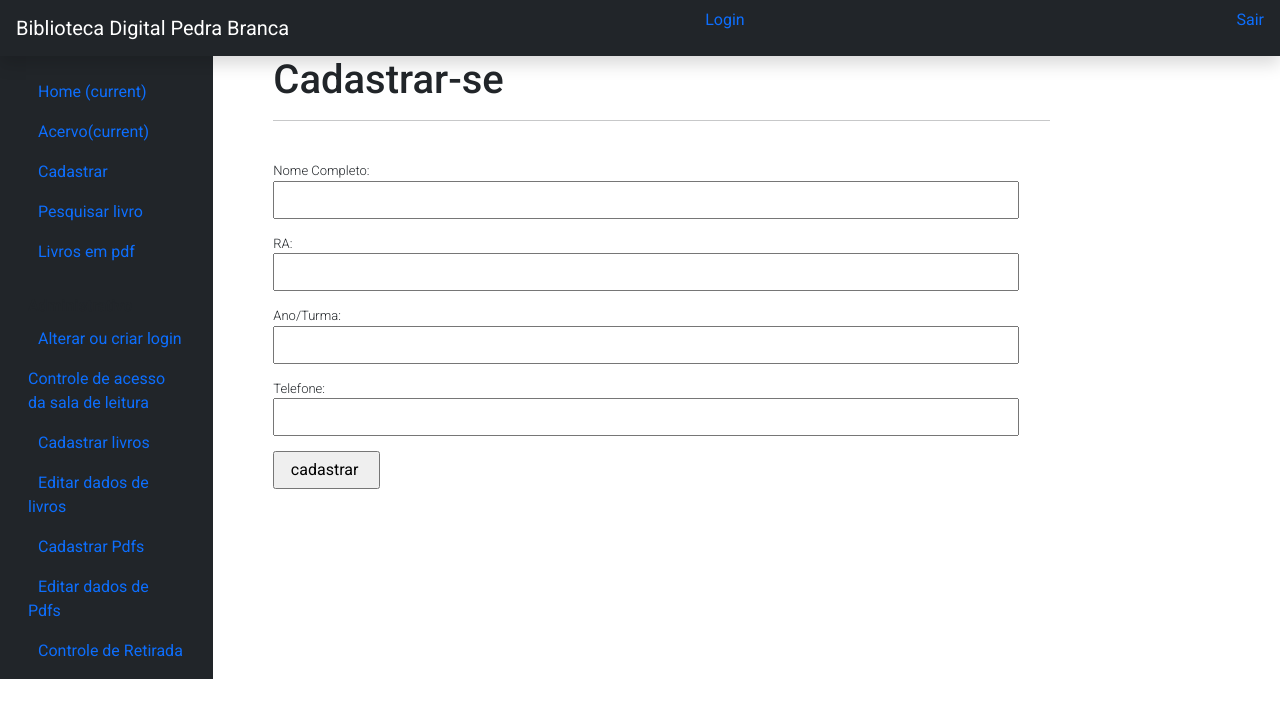
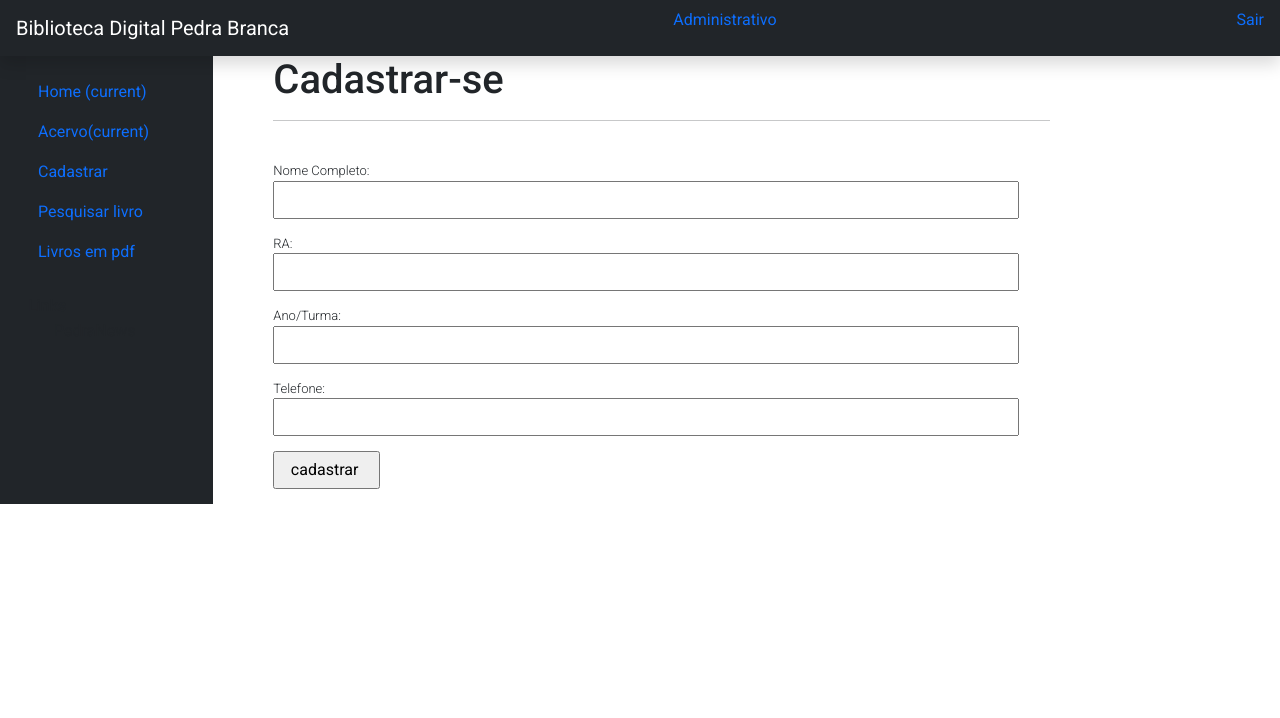
Before and after one commit to Jose-Benedito/beneblog_ci, a CodeIgniter app: page /database/index.php/paginas/cadastro_users in a window 1280 px wide. Shown: the top 718 px of the page. Run offline with CodeIgniter, Linux system fonts and the light colour scheme; some libraries are stand-ins or nearby versions.

Commit message:
Alteração de rotas e menus.

```diff
--- a/application/config/routes.php
+++ b/application/config/routes.php
@@ -41,3 +41,4 @@ $route['controle_livros/(:num)'] = 'Paginas/postagem/$1';  // carrega a página
 //carrega a página de login do sistema
 $route['login'] = 'Setup/login';
 $route['painel'] = 'Setup/login';
+$route['admin'] = 'Paginas/admin';
--- a/application/controllers/Paginas.php
+++ b/application/controllers/Paginas.php
@@ -21,6 +21,15 @@ class Paginas extends CI_Controller {
     $dados['desc'] = "Exercício de exemplo do capítulo 5 do livro Codeigniter";
 
         $this->load->view('home', $dados);
+
+    }
+    public function admin()
+    {
+        $dados['titulo'] = 'BNTH - Setup do sistema';
+        $dados['h2'] = 'Biblioteca Digital Pedra Branca';
+    $dados['desc'] = "Exercício de exemplo do capítulo 5 do livro Codeigniter";
+
+        $this->load->view('admin', $dados);
 
     }
 
--- a/application/controllers/Setup.php
+++ b/application/controllers/Setup.php
@@ -88,7 +88,7 @@ class Setup extends CI_Controller {
                       $this->session->set_userdata('user_email', $this->option->get_options('user_email'));
                       // Fazer o redirect para a home do painel
                      //debug: var_dump($_SESSION);
-                          redirect('setup/alterar' , 'reflesh');
+                          redirect('admin' , 'reflesh');
                 else:
                     //senha incorreta
                     set_msg('<p> Senha incorreta!</p>');
--- a/application/views/admin.php
+++ b/application/views/admin.php
@@ -1,4 +1,4 @@
-<?php $this->load->view('commons/header') ?>
+<?php $this->load->view('painel/header') ?>
 
 
 
--- a/application/views/commons/menu.php
+++ b/application/views/commons/menu.php
@@ -13,7 +13,7 @@
 
 <ul class="navbar-nav-12 ">
   <li class="nav mr-auto">
-    <a class="nav-link " href="<?php echo base_url('index.php/setup/login'); ?>">Login</a>
+    <a class="nav-link " href="<?php echo base_url('index.php/setup/login'); ?>">Administrativo</a>
   </li>
 </ul>
 <ul class="navbar-nav-12 ">
@@ -65,63 +65,22 @@
       </ul>
 
       <h6 class="sidebar-heading d-flex justify-content-between align-items-center px-3 mt-4 mb-1 text-muted">
-        <span>Administrativo</span>
+        <span>Links</span>
         <a class="d-flex align-items-center text-muted" href="#" aria-label="Add a new report">
           <span data-feather="plus-circle"></span>
         </a>
       </h6>
-      <ul class="nav flex-column mb-2">
+      <ul>
 
-        <li class="nav-item">
-          <a class="nav-link" href="<?php echo base_url('index.php/setup/alterar'); ?>">
-            <span data-feather="file-text"></span>
-             <i class="fa-solid fa-pen-to-square" style="padding:5px;" ></i>
-            Alterar ou criar login
+      <li class="nav-item">
+          <a class="nav-link" href="http://pedranews.benethowen.com/">
+            <span data-feather="layers"></span>
+             <i class="fa-solid fa-file-pdf" style="padding:5px;" ></i>PedraNews
           </a>
-        </li>
-        <li class="nav-item">
-          <a class="nav-link" href="<?php echo base_url('index.php/visitantes'); ?>">
-            <span data-feather="file-text"></span>
-           <i class="fa-solid fa-door-open"></i> Controle de acesso da sala de leitura
-          </a>
-        </li>
+      </li>
+      </ul>
 
-        <li class="nav-item">
-          <a class="nav-link" href="<?php echo base_url('index.php/cadastro_livros'); ?>">
-            <span data-feather="shopping-cart"></span>
-           <i class="fa-solid fa-book"style="padding:5px;"></i> Cadastrar livros
-          </a>
-        </li>
-        <li class="nav-item">
-          <a class="nav-link" href="<?php echo base_url('index.php/livro/listar'); ?>">
-            <span data-feather="users"></span>
 
-             <i class="fa-solid fa-pen-to-square" style="padding:5px;" ></i>
-            Editar dados de livros
-          </a>
-        </li>
-        <li class="nav-item">
-          <a class="nav-link" href="<?php echo base_url('index.php/pdf/cadastrar'); ?>">
-            <span data-feather="users"></span>
-             <i class="fa-solid fa-file-pdf" style="padding:5px;" ></i>
-            Cadastrar Pdfs
-          </a>
-        </li>
-        <li class="nav-item">
-          <a class="nav-link" href="<?php echo base_url('index.php/pdfs'); ?>">
-            <span data-feather="users"></span>
-             <i class="fa-solid fa-square-pen" style="padding:5px;" ></i>
-            Editar dados de Pdfs
-          </a>
-        </li>
-        <li class="nav-item">
-          <a class="nav-link" href="<?php echo base_url('index.php/user/listar'); ?>">
-            <span data-feather="bar-chart-2"></span>
-           <i class="fa-solid fa-id-badge" style="padding:5px;"></i> Controle de Retirada
-          </a>
-        </li>
-
-      </ul>
     </div>
   </nav>
 
--- a/application/views/painel/header.php
+++ b/application/views/painel/header.php
@@ -17,4 +17,4 @@
 
 <body >
 
-    <?php $this->load->view('commons/menu') ?>
+    <?php $this->load->view('painel/menu_adm') ?>
--- a/application/views/painel/menu.php
+++ b/application/views/painel/menu_adm.php
@@ -3,7 +3,7 @@
 
 <a class="navbar-brand col-md-3 col-lg-2 mr-0 px-3" href="#">Biblioteca Pedra</a>
 
- <a class="nav-link"  href="<?php echo base_url('index.php/login'); ?>">Login</a>
+ <a class="nav-link"  href="<?php echo base_url('index.php/login'); ?>">Administrativo</a>
 
 <button class="navbar-toggler position-absolute d-md-none collapsed" type="button" data-toggle="collapse" data-target="#sidebarMenu" aria-controls="sidebarMenu" aria-expanded="false" aria-label="Toggle navigation">
   <span class="navbar-toggler-icon"></span>
@@ -11,7 +11,7 @@
 
 <ul class="navbar-nav px-3">
   <li class="nav-item text-nowrap">
-    <a class="nav-link" href="#">Sair</a>
+    <a class="nav-link" href="<?php echo base_url('index.php/setup/logout'); ?>">Sair</a>
   </li>
 </ul>
 </nav>
```
Also changed, not shown: application/views/painel/menuser.php (deleted, +0 -107 lines).
